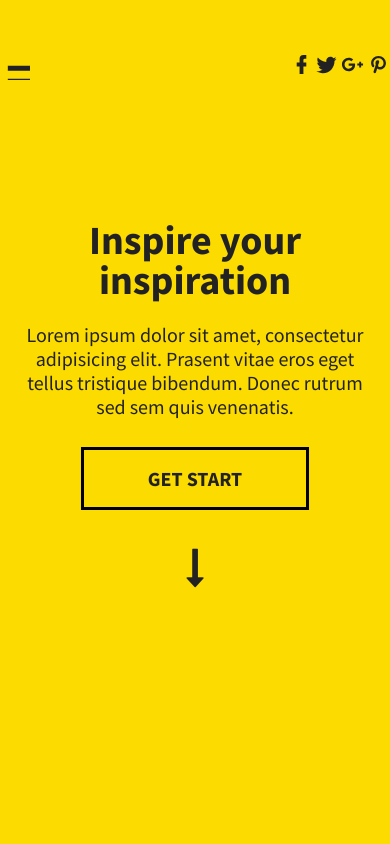
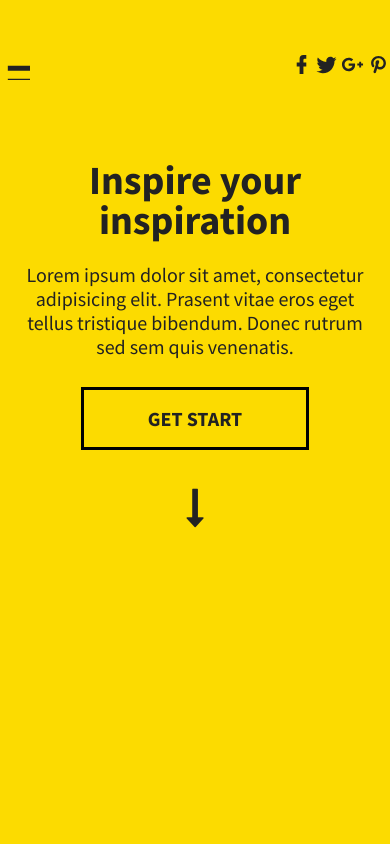
Before and after one commit to ojnatalie/tinyone-layout, a plain HTML site: page index.html in a window 390 px wide. Shown: the top 844 px of the page. Drawn offline with nearby package versions, Linux system fonts and the light colour scheme.

Commit message:
Update style.css

```diff
--- a/dist/style.css
+++ b/dist/style.css
@@ -241,7 +241,7 @@ section {
 
 @media (max-width: 480px) {
     .c-header__content {
-        padding: 19em 1.2em;
+        padding: 13em 1.2em;
     }
 }
 
```
